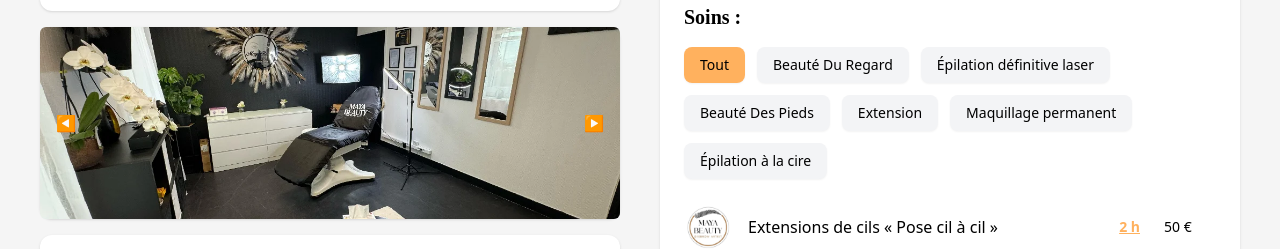
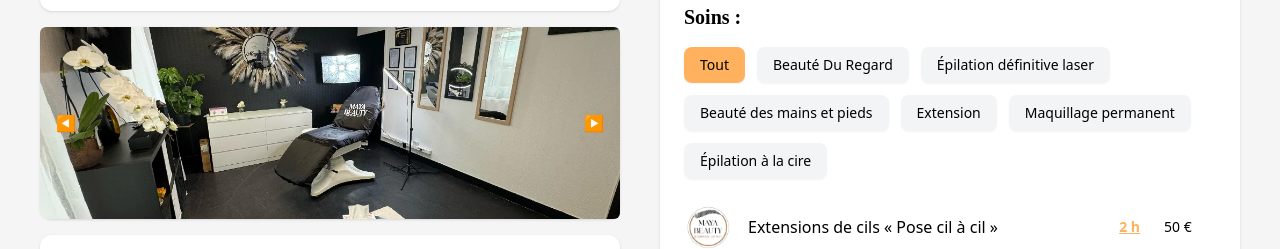
Before and after one commit to Bilel-lefi/Maya_beauty, a React (Vite) app: page / in a window 1280 px wide. Shown: the part 173-422 px from the top of the page. Built offline with nearby package versions, Linux system fonts and the light colour scheme.

Commit message:
fix button

```diff
--- a/src/components/cares.jsx
+++ b/src/components/cares.jsx
@@ -5,7 +5,7 @@ const categories = [
   "Tout",
   "Beauté Du Regard",
   "Épilation définitive laser",
-  "Beauté Des Pieds",
+  "Beauté des mains et pieds",
   "Extension",
   "Maquillage permanent",
   "Épilation à la cire",
@@ -53,7 +53,7 @@ const Cares = () => {
                 alt={service.name}
                 className="w-12 h-12 object-cover rounded"
               />
-              <div className="text-base font-medium">{service.name}</div>
+              <div className="text-base">{service.name}</div>
             </div>
 
             {/* Partie droite : temps + prix */}
@@ -63,7 +63,7 @@ const Cares = () => {
                   {service.time}
                 </div>
               )}
-              <div className="w-12 flex-shrink-0 pl-2 under text-black">
+              <div className="w-12 flex-shrink-0 font-medium pl-2 under text-black">
                 {service.price}
               </div>
             </div>
--- a/src/components/home.jsx
+++ b/src/components/home.jsx
@@ -133,7 +133,7 @@ export default function Home() {
 
         <div className="bg-white p-4 rounded-xl shadow">
           <h2 className="font-semibold mb-2 font-serif text-lg">
-          Photos de Maya :
+            Photos de Maya :
           </h2>
           <div className="flex space-x-4">
             <img src={work} alt="Image 1" className="w-20 h-20 rounded-lg" />
@@ -172,16 +172,16 @@ export default function Home() {
           ref={buttonRef}
           className={`w-full  p-4 mx-auto ${
             isFixed
-              ? "fixed bottom-4 left-0 right-0 w-full"
-              : "flex  px-0 w-full p-4"
+              ? "fixed bottom-4 left-0 right-0 "
+              : "flex px-0 p-4"
           } `}
         >
-          <div className="bg-tertiary p-4 rounded-xl shadow">
+          <div className="bg-tertiary p-4 rounded-xl shadow w-full flex justify-center">
             <PopupButton
               url="https://calendly.com/lingibilel/15min"
               rootElement={document.getElementById("root")}
               text="réserver"
-              className="w-full h-4 flex items-center justify-center text-center  text-black rounded-md"
+              className=" h-4 flex items-center justify-center text-center  text-black rounded-md"
             />
           </div>
         </div>
--- a/src/constants/serviceData.js
+++ b/src/constants/serviceData.js
@@ -90,56 +90,56 @@ const servicesData = [
     name: "Pose de vernis semi-permanent sur les pieds",
     time: "30 min ",
     price: " 30 €",
-    category: "Beauté Des Pieds",
+    category: "Beauté des mains et pieds",
   },
   {
     image: tout,
     name: "Beauté des pieds et pose de vernis semi-permanent",
     time: "1h",
     price: " 30 €",
-    category: "Beauté Des Pieds",
+    category: "Beauté des mains et pieds",
   },
   {
     image: tout,
     name: "Dépose de vernis semi-permanent sur les pieds",
     time: "20min",
     price: " 10 €",
-    category: "Beauté Des Pieds",
+    category: "Beauté des mains et pieds",
   },
   {
     image: tout,
     name: "Soin des pieds",
     time: "1h",
     price: " 30 €",
-    category: "Beauté Des Pieds",
+    category: "Beauté des mains et pieds",
   },
   {
     image: tout,
     name: "Limage et pose de vernis sur les pieds",
     time: "30min",
     price: " 30 €",
-    category: "Beauté Des Pieds",
+    category: "Beauté des mains et pieds",
   },
   {
     image: tout,
     name: "Beauté des pieds et pose de vernis semi-permanent",
     time: "1h",
     price: " 30 €",
-    category: "Beauté Des Pieds",
+    category: "Beauté des mains et pieds",
   },
   {
     image: tout,
     name: "Beauté des pieds Spa",
     time: "45min",
     price: " 30 €",
-    category: "Beauté Des Pieds",
+    category: "Beauté des mains et pieds",
   },
   {
     image: tout,
     name: "Beauté des pieds Spa et pose de vernis semi-permanent",
     time: "1h 15min",
     price: " 50 €",
-    category: "Beauté Des Pieds",
+    category: "Beauté des mains et pieds",
   },
   {
     image: tout,
@@ -330,7 +330,34 @@ const servicesData = [
     price: "20 €",
     category: "Extension",
   },
-
+  {
+    image: tout,
+    name: "Teinture des sourcils",
+    time: "30 min",
+    price: "15 €",
+    category: "Extension",
+  },
+  {
+    image: tout,
+    name: "Rehaussement de cils",
+    time: "1h",
+    price: "50 €",
+    category: "Extension",
+  },
+  {
+    image: tout,
+    name: "Rehaussement de cils avec teinture",
+    time: "1h 30min",
+    price: "60 €",
+    category: "Extension",
+  },
+  {
+    image: tout,
+    name: "Brow Lift",
+    time: "1h",
+    price: "35 €",
+    category: "Extension",
+  },
   {
     image: tout,
     name: "Visage complet",
@@ -513,6 +540,5 @@ const servicesData = [
     price: "50 €",
     category: "Épilation définitive laser",
   },
-
 ];
 export default servicesData;
```
Lines whose indentation alone changed are shown as unchanged.
